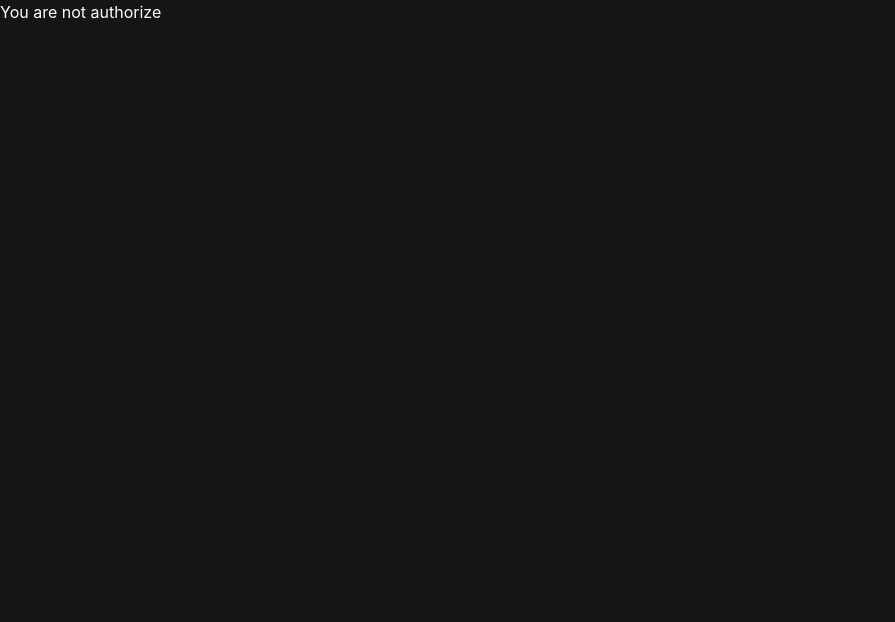
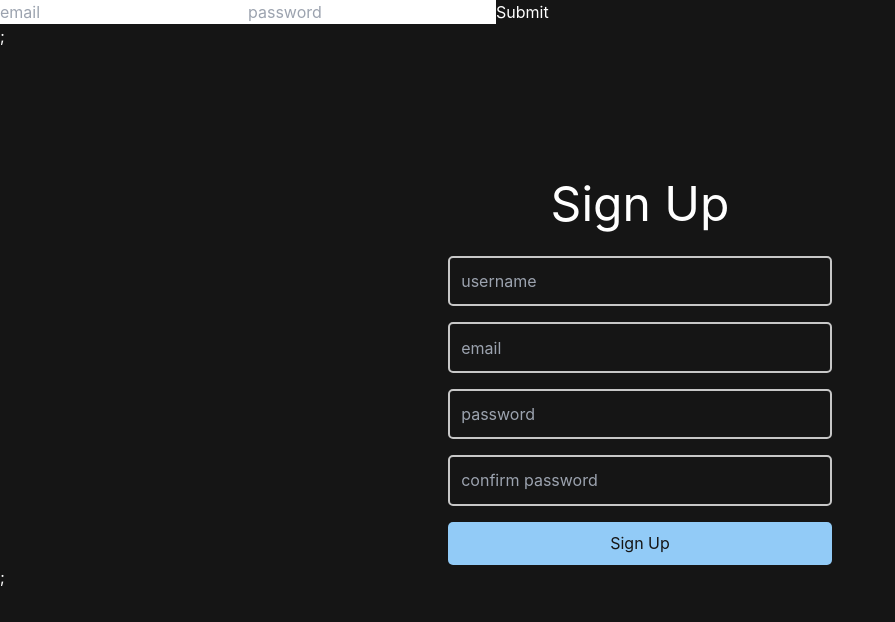
Before and after one commit to Manish674/MemeLand, a Next.js app: page / in a window 1280 px wide. Shown: the top 622 px of the page, without its empty margins (0-895 px from the left). Built offline with nearby package versions, Linux system fonts and the light colour scheme.

Commit message:
rewrote the Login and Register components and used the auth api

```diff
--- a/features/auth/Login.tsx
+++ b/features/auth/Login.tsx
@@ -0,0 +1,35 @@
+import React, { useState } from 'react';
+import { useLoginMutation } from './authApi';
+
+const Login = () => {
+  const [userDetails, setDetails] = useState({
+    email: '',
+    password: '',
+  });
+
+  const [login, result] = useLoginMutation();
+
+  const handleOnChange = (e: any) => {
+    setDetails({ ...userDetails, [e.target.name]: e.target.value });
+  };
+
+  const handleSubmit = async (e: any) => {
+    const { email, password } = userDetails;
+    const token = localStorage.getItem('_t');
+    if (token) login({ email, password, token });
+  };
+
+  return (
+    <div>
+      <input
+        name="email"
+        onChange={(e) => handleOnChange(e)}
+        placeholder="email"
+      />
+      <input placeholder="password" typeof="password" />
+      <button onClick={(e) => handleSubmit(e)}>Submit</button>
+    </div>
+  );
+};
+
+export default Login;
--- a/features/auth/Signup.tsx
+++ b/features/auth/Signup.tsx
@@ -0,0 +1,86 @@
+import React from 'react';
+import styles from '../../styles/Authpage.module.css';
+import { FC, useState } from 'react';
+import { useRegisterMutation } from './authApi';
+
+const SignUp: FC = () => {
+  const [user, setUser] = useState({
+    username: '',
+    email: '',
+    password: '',
+    passwordConfirm: '',
+  });
+
+  const [register, result] = useRegisterMutation();
+
+  const handleOnChange = (e: React.ChangeEvent<HTMLInputElement>) => {
+    setUser({ ...user, [e.target.name]: e.target.value });
+  };
+
+  const handleOnSubmit = async (e: React.SyntheticEvent) => {
+    e.preventDefault();
+    const { username, email, password } = user;
+    const result = await register({
+      username,
+      email,
+      password,
+      dateOfBirth: '02-03-1919',
+    });
+    console.log(result);
+    console.log('Hook result', result);
+  };
+
+  return (
+    <div className={styles.container}>
+      <form className={styles.form} onSubmit={(e) => handleOnSubmit(e)}>
+        <h3 className={styles.heading}>Sign Up</h3>
+        <div className={styles.inputWrapper}>
+          <input
+            className={`${styles.input}`}
+            name="username"
+            placeholder="username"
+            value={user.username}
+            onChange={(e) => handleOnChange(e)}
+            autoComplete="off"
+          />
+        </div>
+        <div className={styles.inputWrapper}>
+          <input
+            className={`${styles.input}`}
+            name="email"
+            placeholder="email"
+            value={user.email}
+            onChange={(e) => handleOnChange(e)}
+            autoComplete="off"
+          />
+        </div>
+        <div className={styles.inputWrapper}>
+          <input
+            className={`${styles.input}  `}
+            name="password"
+            placeholder="password"
+            value={user.password}
+            type="password"
+            onChange={(e) => handleOnChange(e)}
+            autoComplete="off"
+          />
+        </div>
+        <div className={styles.inputWrapper}>
+          <input
+            className={`${styles.input}
+            } `}
+            name="passwordConfirm"
+            placeholder="confirm password"
+            value={user.passwordConfirm}
+            type="password"
+            onChange={(e) => handleOnChange(e)}
+            autoComplete="off"
+          />
+        </div>
+        <button className={styles.primary_btn}>Sign Up</button>
+      </form>
+    </div>
+  );
+};
+
+export default SignUp;
--- a/features/auth/index.ts
+++ b/features/auth/index.ts
@@ -0,0 +1,4 @@
+import Login from './Login';
+import SignUp from './Signup';
+
+export { Login, SignUp };
--- a/pages/index.tsx
+++ b/pages/index.tsx
@@ -1,19 +1,25 @@
 import React, { useEffect } from 'react';
-import { useRouter } from 'next/router';
+// import { useRouter } from 'next/router';
 import type { NextPage } from 'next';
 
-import headerImgLGScreen from '../public/headerImgLGScreen.png';
-import headerImg from '../public/headerImg.png';
-import titleImg from '../public/title.png';
+// import headerImgLGScreen from '../public/headerImgLGScreen.png';
+// import headerImg from '../public/headerImg.png';
+// import titleImg from '../public/title.png';
 
-import SignUp from '../components/SignUp';
+// import SignUp from '../components/SignUp';
 
-import styles from '../styles/Home.module.css';
-import Post from '../features/posts/';
+// import styles from '../styles/Home.module.css';
+// import Post from '../features/posts/';
+import { Login, SignUp } from '../features/auth/';
 
 //TODO make a better approach for jwt token
 const Home: NextPage = () => {
-  return <Post />;
+  return (
+    <>
+      <Login />;
+      <SignUp />;
+    </>
+  );
   // const Router = useRouter();
 
   // useEffect(() => {
```
